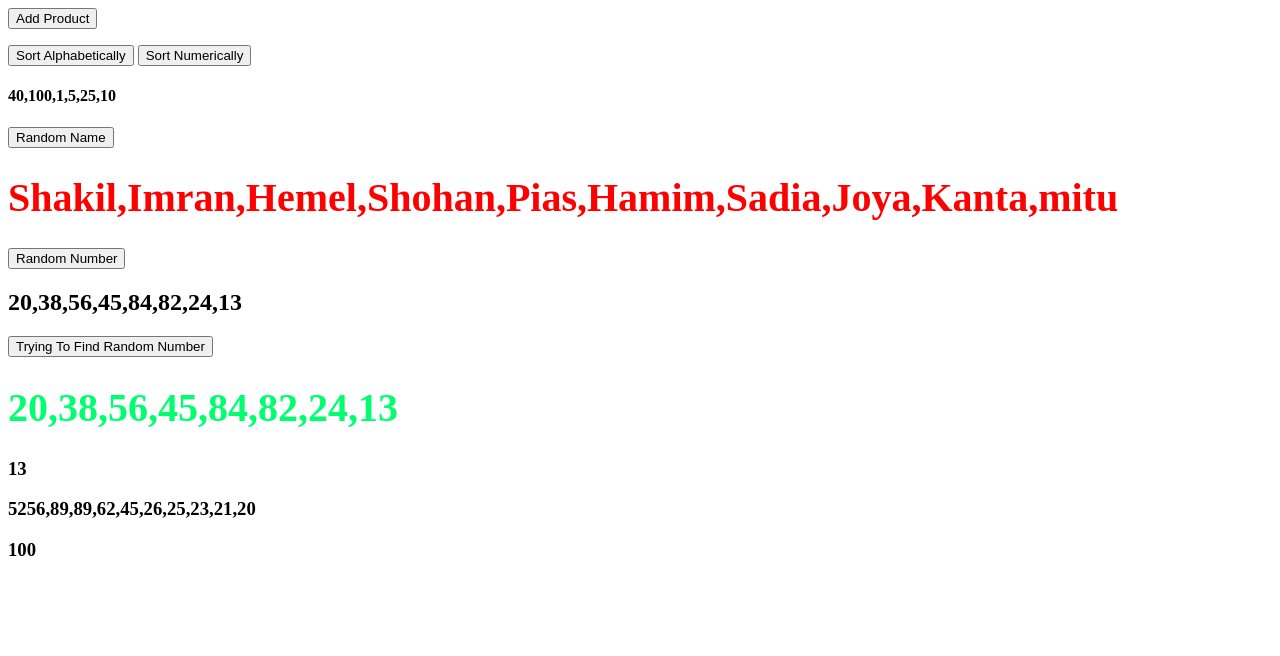
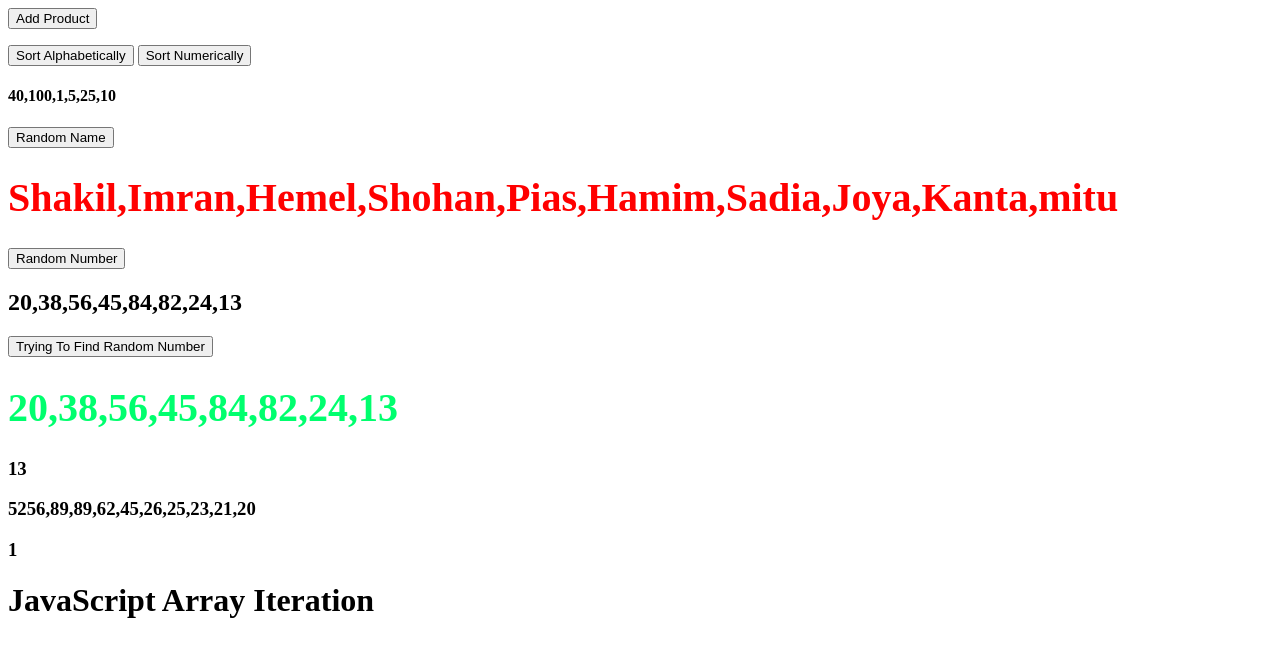
Before and after one commit to md-shakil-hosen/JavaScript-Learning, a plain HTML site: page index.html in a window 1280 px wide. Drawn offline with Linux system fonts and the light colour scheme.

Commit message:
JavaScript Array Iteration

```diff
--- a/array.js
+++ b/array.js
@@ -131,4 +131,30 @@ function myArrayMax(arr) {
   return Math.max.apply(null, arr); // It's right method for max finding array
 }
 
-// Find The
+// Sorting Object Arrays
+const cars = [
+  {type:"Volvo", year:2016},
+  {type:"Saab", year:2001},
+  {type:"BMW", year:2010}
+];
+displayCars();
+cars.sort(function(a,b){return (a.type - b.year)});
+displayCars();
+document.getElementById("carsArray").innerHTML=cars;
+
+//My Min / Max JavaScript Methods
+const points23 = [40, 100, 1, 5, 25, 10];
+document.getElementById('MaxNumber').innerHTML=myArrayMax(points);
+
+function myArrayMax(arr){
+  let len = arr.length;
+  let max = Infinity;
+  while (len --){
+    if (arr[len]<max){
+      max = arr[len];
+    }
+  }
+  return max;
+}
+
+//JavaScript Array Iteration - ponorabitri
--- a/index.html
+++ b/index.html
@@ -33,6 +33,9 @@
     <h3 id="lowestText"></h3>
     <h3 id="indexinglowerName"></h3>
     <h3 id="numberRightMethod1"></h3>
+    <h3 id="carsArray"></h3>
+    <h3 id="MaxNumber"></h3>
+    <h1>JavaScript Array Iteration</h1>
     <script src="array.js"></script>
   </body>
 </html>
```
